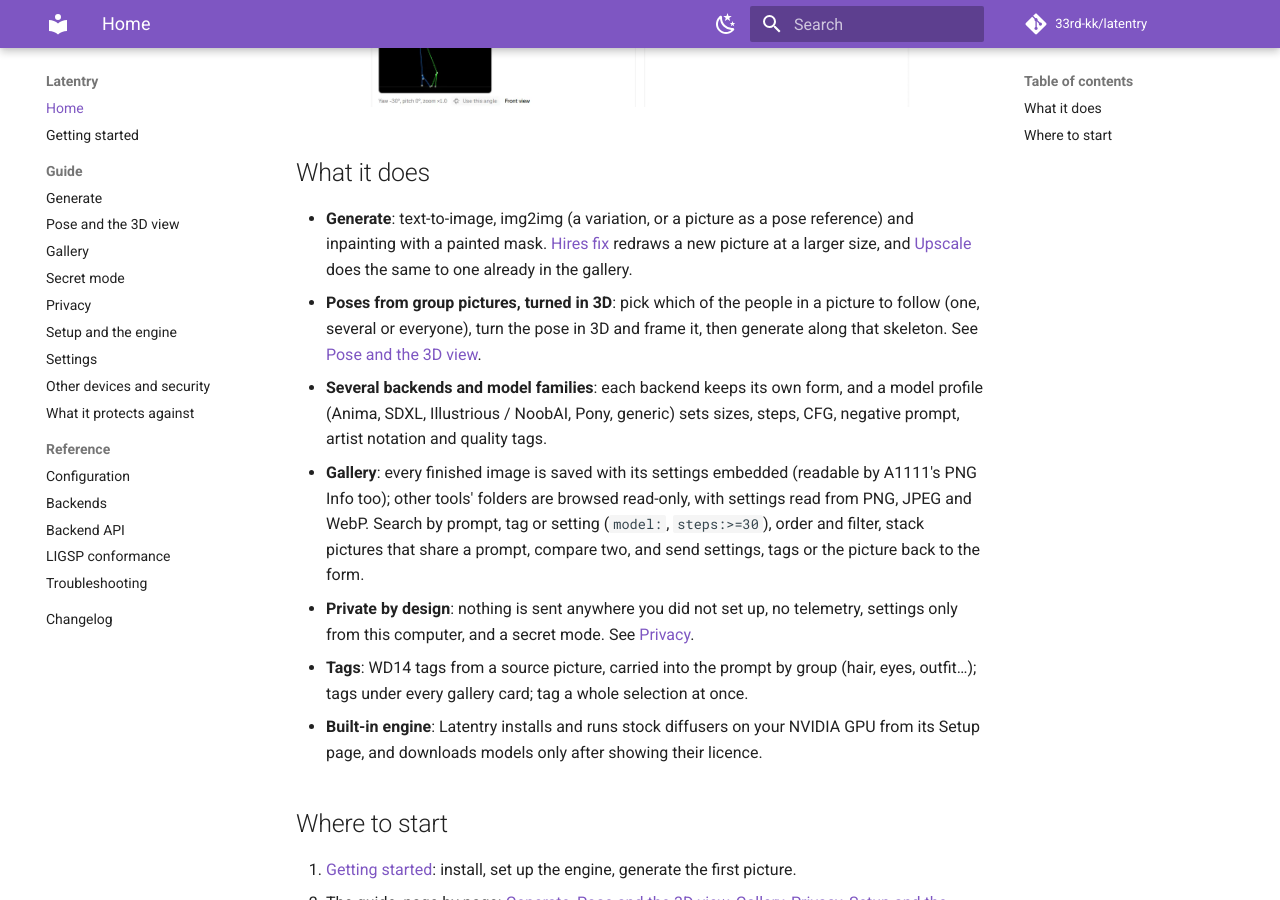
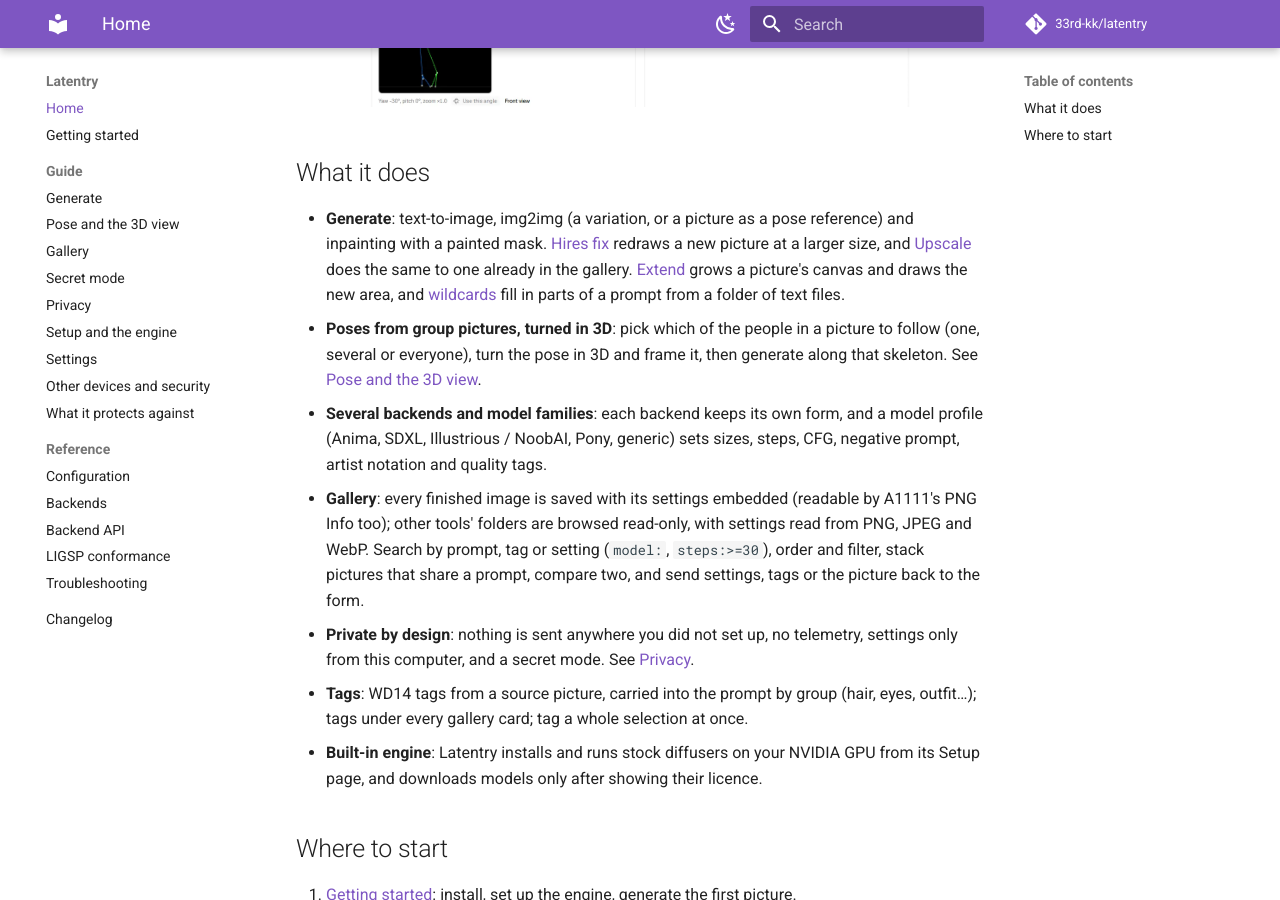
Before and after one commit to 33rd-kk/latentry, an MkDocs documentation site: the page built from docs/index.md, in a window 1280 px wide and 900 px high, scrolled down 939 px. Built offline with MkDocs 1.6.1 and Material for MkDocs 9.7.7, drawn with Linux system fonts in a browser that asks for light colours; comment, search, counter and statistics services are not loaded.

Commit message:
Release 0.10.0 (#109)
Extend (outpainting) and wildcards (#106, #107), the ComfyUI inpaint
composite fix (#108), and the guide checked against the app with new
screenshots and tests (#103-#105). The engine is unchanged (0.7.0).
README and the manual's front page list Extend and wildcards.

Co-authored-by: Claude Opus 5.5 <noreply@anthropic.com>

```diff
--- a/docs/index.md
+++ b/docs/index.md
@@ -19,7 +19,10 @@ it again by what it shows or how it was made.
   reference) and inpainting with a painted mask. [Hires fix](guide/generate.md#hires-fix)
   redraws a new picture at a larger size, and
   [Upscale](guide/generate.md#upscale-a-picture) does the same to one already
-  in the gallery.
+  in the gallery. [Extend](guide/generate.md#extend-a-picture-outpainting)
+  grows a picture's canvas and draws the new area, and
+  [wildcards](guide/settings.md#wildcards) fill in parts of a prompt from a
+  folder of text files.
 - **Poses from group pictures, turned in 3D**: pick which of the people in a
   picture to follow (one, several or everyone), turn the pose in 3D and frame
   it, then generate along that skeleton. See
--- a/package.json
+++ b/package.json
@@ -1,6 +1,6 @@
 {
   "name": "latentry",
-  "version": "0.9.0",
+  "version": "0.10.0",
   "private": true,
   "scripts": {
     "dev": "node scripts/serve.mjs dev",
```
Also changed, not shown: CHANGELOG.md (+28 -14 lines), README.md (+3 -2 lines), 1 other file.
